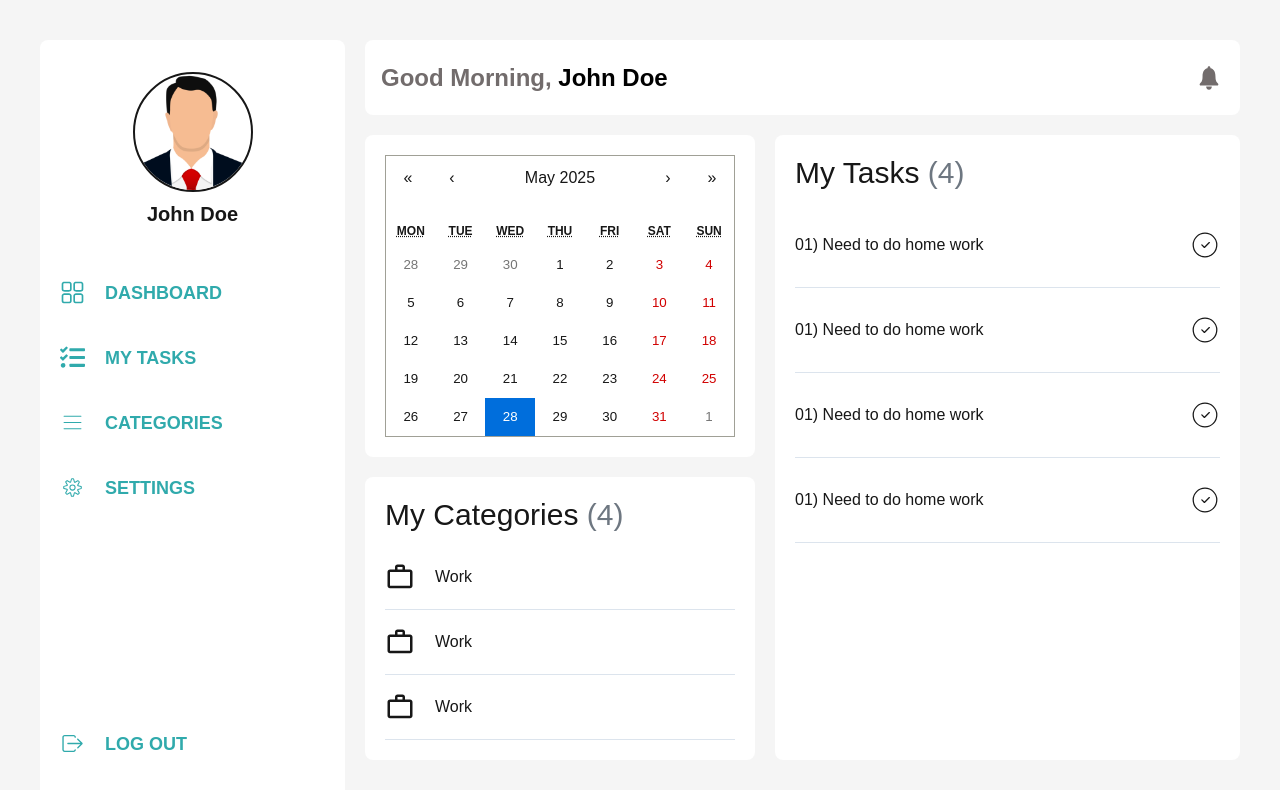
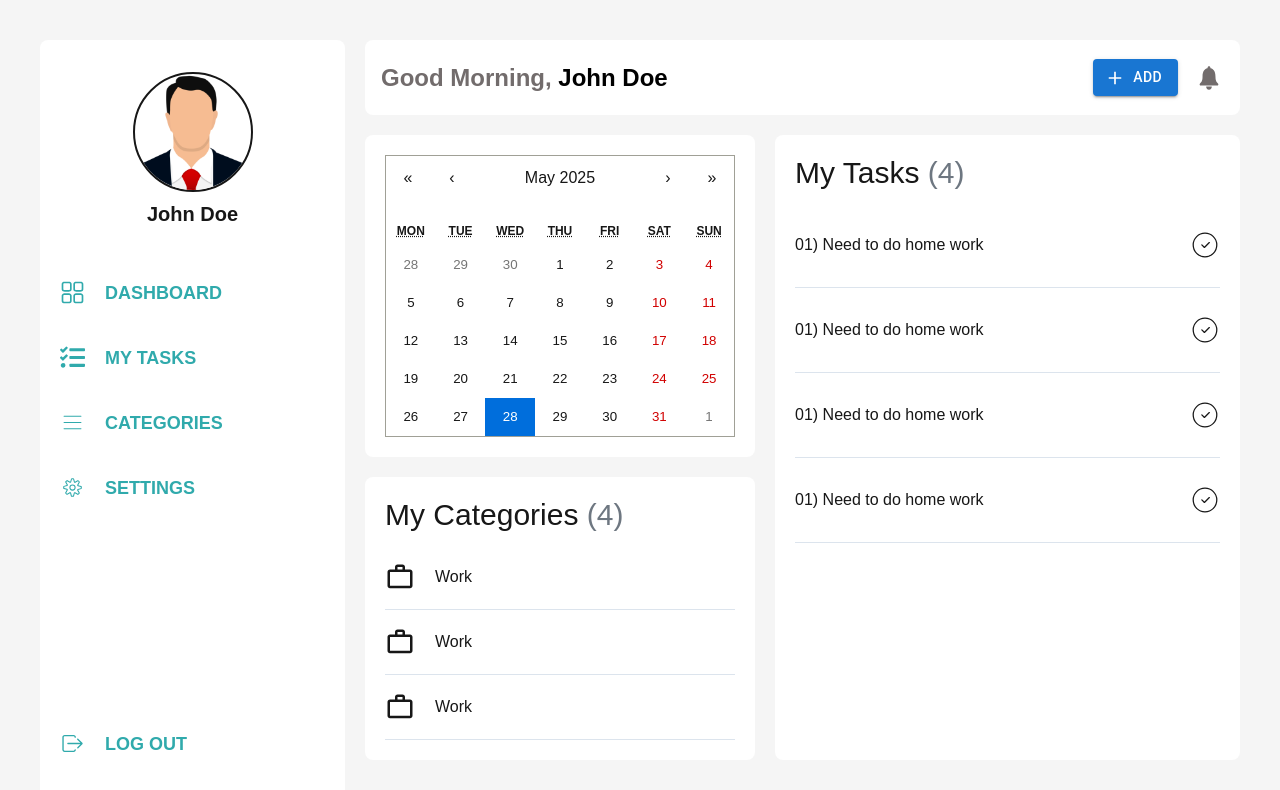
Before and after one commit to lahiruyasas7/Personal-Task-Manger-FE, a Next.js app: page / in a window 1280 px wide. Shown: the top 790 px of the page. Built offline with nearby package versions, Linux system fonts and the light colour scheme.

Commit message:
added add button

```diff
--- a/src/app/components/HeaderBar.tsx
+++ b/src/app/components/HeaderBar.tsx
@@ -1,5 +1,6 @@
 import React from "react";
 import { IoIosNotifications } from "react-icons/io";
+import CustomButton from "./CustomButton";
 
 const HeaderBar = () => {
   return (
@@ -7,7 +8,10 @@
       <h2 className="text-2xl font-bold text-[#726C6C]">
         Good Morning, <span className="text-black">John Doe</span>
       </h2>
-      <IoIosNotifications size={30} color="#726C6C" />
+      <div className="flex justify-center items-center gap-4">
+        <CustomButton name="Add" />
+        <IoIosNotifications size={30} color="#726C6C" />
+      </div>
     </div>
   );
 };
```
